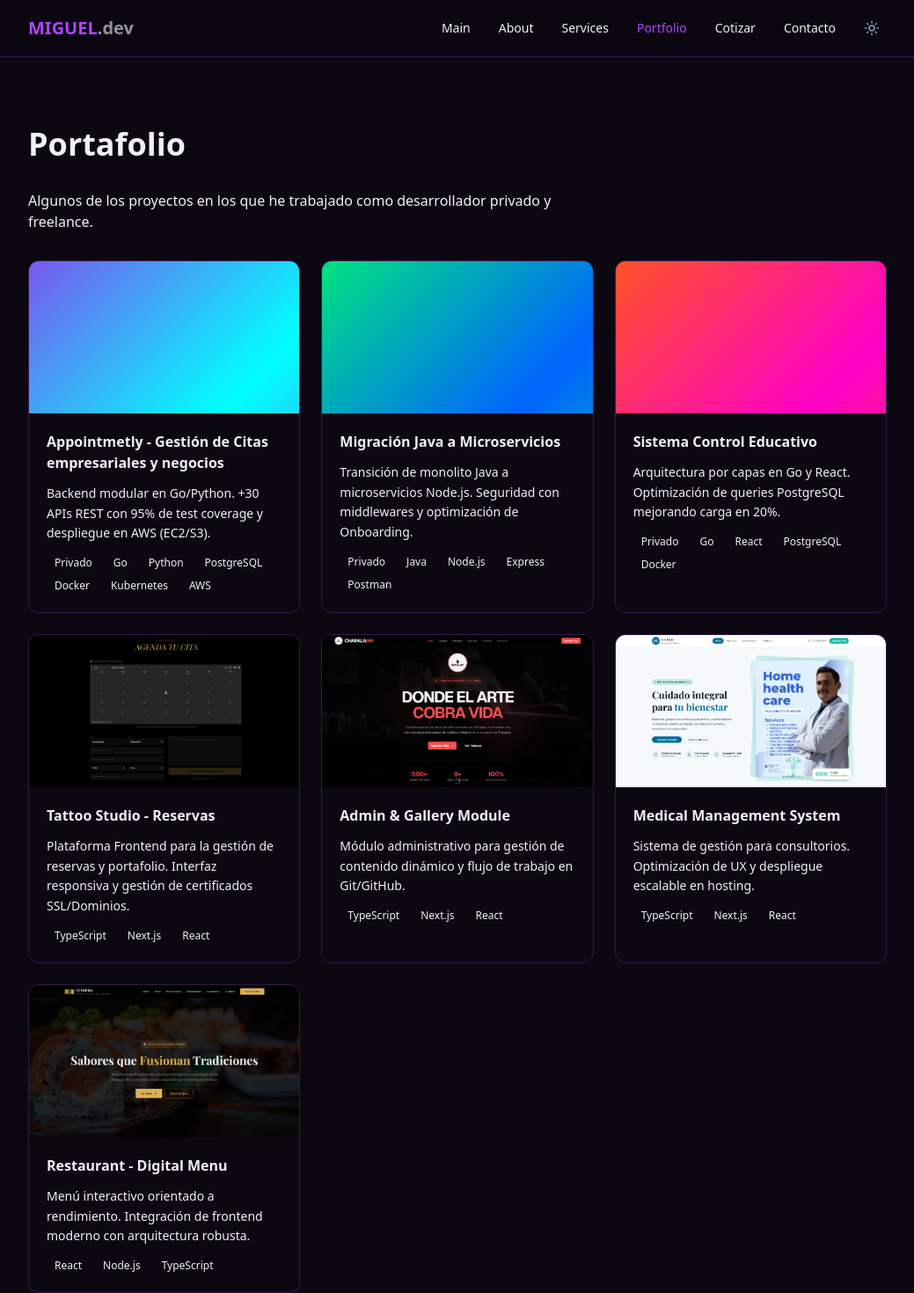
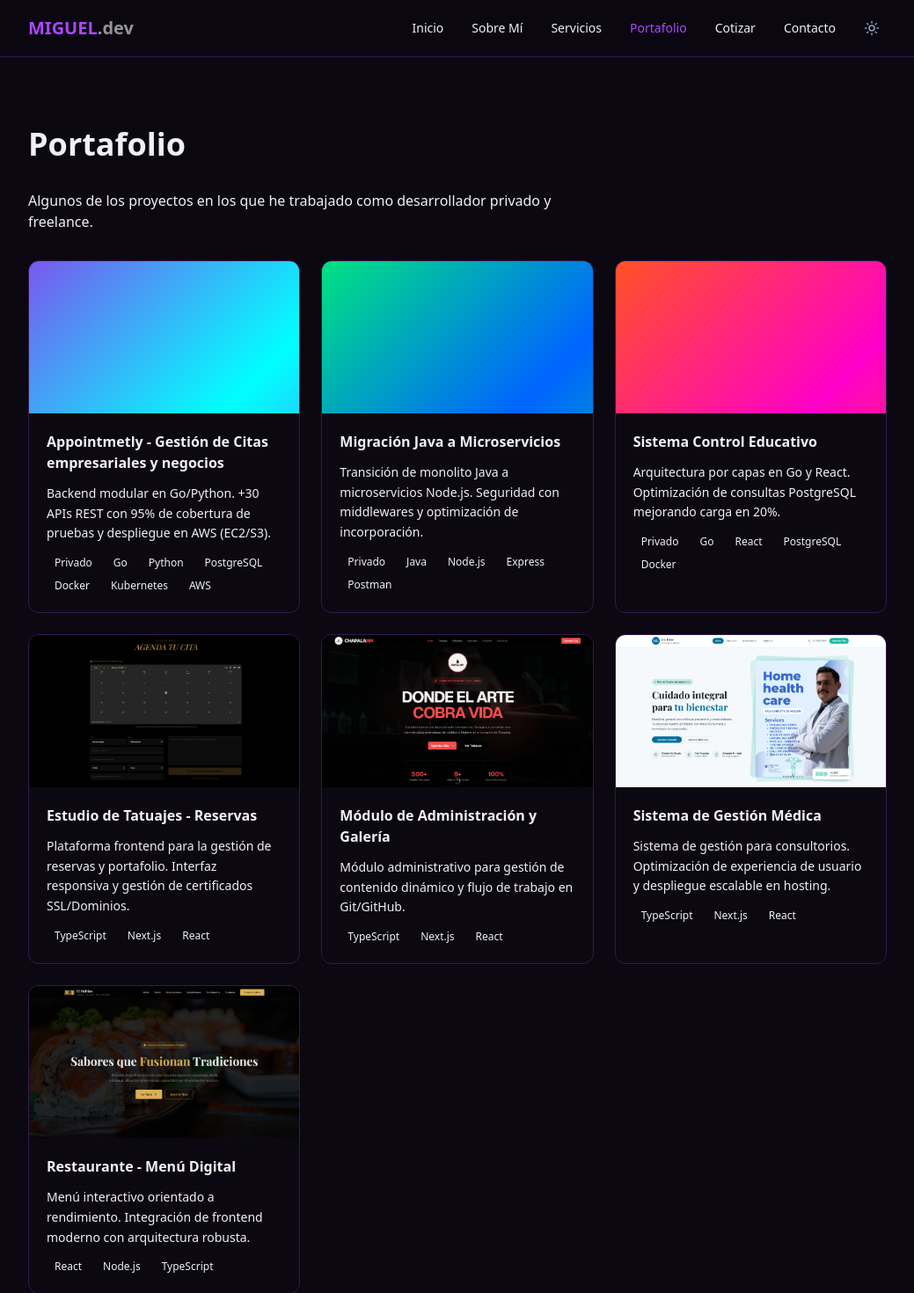
Before and after one commit to miguellopezp25-cell/portafolio, a Next.js app: page /portfolio in a window 1280 px wide. Shown: the top 1470 px of the page at 88% size, without its empty margins (120-1159 px from the left). Built offline with nearby package versions, Linux system fonts and the light colour scheme.

Commit message:
cambio de lenguaje uniforme a espanol

```diff
--- a/app/cotizar/page.tsx
+++ b/app/cotizar/page.tsx
@@ -227,6 +227,7 @@ export default function CotizarPage() {
         <div className="text-xs text-muted-foreground space-y-1 border border-border rounded-lg px-4 py-3 bg-card">
           <p>* El precio de <strong>Dominio</strong> y <strong>Servidor</strong> es por 1 año.</p>
           <p>* El precio de <strong>Mantenimiento/Soporte</strong> es por 2 meses.</p>
+          <p>* Servicio de cotización creado con <strong>Python / FastAPI</strong>.</p>
         </div>
 
         <Button
--- a/app/page.tsx
+++ b/app/page.tsx
@@ -22,12 +22,12 @@ export default function Home() {
 
         <p className="text-xl md:text-2xl text-muted-foreground font-medium">
           Ingeniero en Sistemas &amp;{" "}
-          <span className="text-purple-400">Backend Developer</span>
+          <span className="text-purple-400">Desarrollador Backend</span>
         </p>
 
         <p className="text-muted-foreground max-w-xl mx-auto leading-relaxed">
           Especializado en sistemas escalables con Go, Python y microservicios.
-          Construyo soluciones robustas desde el backend hasta el deploy.
+          Construyo soluciones robustas desde el backend hasta el despliegue.
         </p>
 
         <div className="flex flex-wrap justify-center gap-4 pt-4">
--- a/app/portfolio/page.tsx
+++ b/app/portfolio/page.tsx
@@ -5,42 +5,42 @@ import { Badge } from "@/components/ui/badge";
 const projects = [
   {
     title: "Appointmetly - Gestión de Citas empresariales y negocios",
-    desc: "Backend modular en Go/Python. +30 APIs REST con 95% de test coverage y despliegue en AWS (EC2/S3).",
+    desc: "Backend modular en Go/Python. +30 APIs REST con 95% de cobertura de pruebas y despliegue en AWS (EC2/S3).",
     tags: ["Privado", "Go", "Python", "PostgreSQL", "Docker", "Kubernetes", "AWS"],
     colors: ["rgb(147,51,234)", "rgb(0,255,255)"],
   },
   {
     title: "Migración Java a Microservicios",
-    desc: "Transición de monolito Java a microservicios Node.js. Seguridad con middlewares y optimización de Onboarding.",
+    desc: "Transición de monolito Java a microservicios Node.js. Seguridad con middlewares y optimización de incorporación.",
     tags: ["Privado", "Java", "Node.js", "Express", "Postman"],
     colors: ["rgb(0,255,100)", "rgb(0,100,255)"],
   },
   {
     title: "Sistema Control Educativo",
-    desc: "Arquitectura por capas en Go y React. Optimización de queries PostgreSQL mejorando carga en 20%.",
+    desc: "Arquitectura por capas en Go y React. Optimización de consultas PostgreSQL mejorando carga en 20%.",
     tags: ["Privado", "Go", "React", "PostgreSQL", "Docker"],
     colors: ["rgb(255,100,0)", "rgb(255,0,200)"],
   },
   {
-    title: "Tattoo Studio - Reservas",
-    desc: "Plataforma Frontend para la gestión de reservas y portafolio. Interfaz responsiva y gestión de certificados SSL/Dominios.",
+    title: "Estudio de Tatuajes - Reservas",
+    desc: "Plataforma frontend para la gestión de reservas y portafolio. Interfaz responsiva y gestión de certificados SSL/Dominios.",
     tags: ["TypeScript", "Next.js", "React"],
     image: "/projects/tatuajes-1.png",
   },
   {
-    title: "Admin & Gallery Module",
+    title: "Módulo de Administración y Galería",
     desc: "Módulo administrativo para gestión de contenido dinámico y flujo de trabajo en Git/GitHub.",
     tags: ["TypeScript", "Next.js", "React"],
     image: "/projects/tatuajes-2.png",
   },
   {
-    title: "Medical Management System",
-    desc: "Sistema de gestión para consultorios. Optimización de UX y despliegue escalable en hosting.",
+    title: "Sistema de Gestión Médica",
+    desc: "Sistema de gestión para consultorios. Optimización de experiencia de usuario y despliegue escalable en hosting.",
     tags: ["TypeScript", "Next.js", "React"],
     image: "/projects/consultorio-medico.png",
   },
   {
-    title: "Restaurant - Digital Menu",
+    title: "Restaurante - Menú Digital",
     desc: "Menú interactivo orientado a rendimiento. Integración de frontend moderno con arquitectura robusta.",
     tags: ["React", "Node.js", "TypeScript"],
     image: "/projects/restaurant.png",
--- a/components/common/Footer.tsx
+++ b/components/common/Footer.tsx
@@ -4,7 +4,7 @@ export default function Footer() {
       <div className="max-w-5xl mx-auto px-6 flex flex-col md:flex-row justify-between items-center gap-6">
         <p className="text-muted-foreground text-sm">
           &copy; {new Date().getFullYear()} &mdash; Miguel |{" "}
-          <span className="text-purple-500 font-mono">Backend Dev &amp; Support</span>
+          <span className="text-purple-500 font-mono">Desarrollador Backend &amp; Soporte</span>
         </p>
 
         <div className="flex gap-6 text-sm">
--- a/components/common/Navbar.tsx
+++ b/components/common/Navbar.tsx
@@ -6,10 +6,10 @@ import { Menu, X } from "lucide-react";
 import ThemeToggle from "@/components/theme/ThemeToggle";
 
 const links = [
-  { name: "Main", href: "/" },
-  { name: "About", href: "/about" },
-  { name: "Services", href: "/my-services" },
-  { name: "Portfolio", href: "/portfolio" },
+  { name: "Inicio", href: "/" },
+  { name: "Sobre Mí", href: "/about" },
+  { name: "Servicios", href: "/my-services" },
+  { name: "Portafolio", href: "/portfolio" },
   { name: "Cotizar", href: "/cotizar" },
   { name: "Contacto", href: "/contacto" },
 ];
@@ -45,7 +45,7 @@ export default function Navbar() {
           <button
             className="md:hidden p-2 text-muted-foreground hover:text-foreground transition-colors"
             onClick={() => setMobileOpen(!mobileOpen)}
-            aria-label="Toggle menu"
+            aria-label="Abrir menú"
           >
             {mobileOpen ? <X size={22} /> : <Menu size={22} />}
           </button>
```
